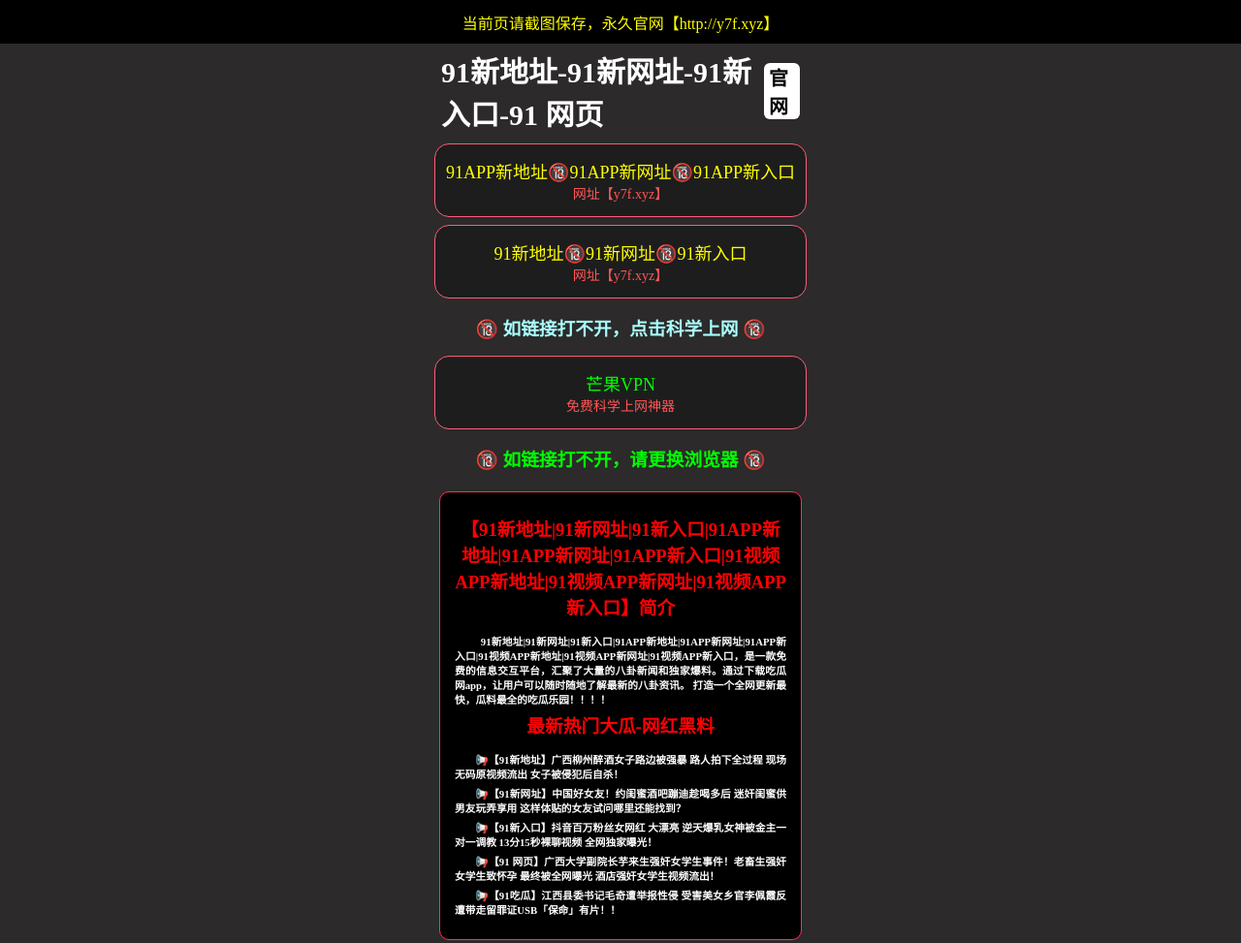
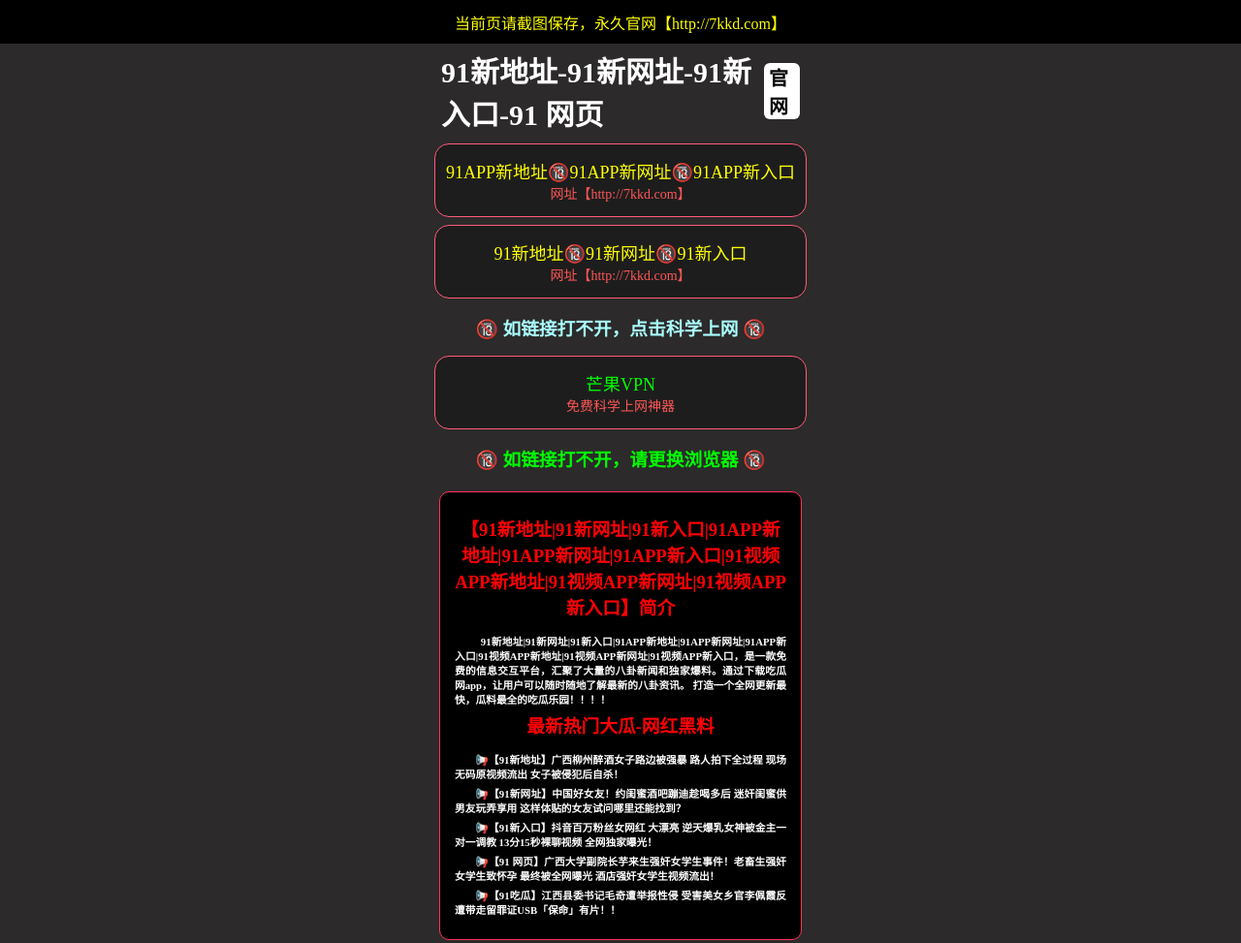
Before and after one commit to 91zf/91dx, a plain HTML site: page index.html in a window 1280 px wide. Shown: the top 973 px of the page at 97% size. Drawn offline with Linux system fonts and the light colour scheme.

```diff
--- a/index.html
+++ b/index.html
@@ -253,17 +253,17 @@
       </div>
 
 	  <div class="list" id="list-wrap" style="display: flex">
-		  <a href="http://y7f.xyz/">
+		  <a href="http://7kkd.com">
             <div class="text">
               <div class="btnTitle" style="color:yellow">91APP新地址🔞91APP新网址🔞91APP新入口</div>
-              <div class="btnLink">网址【y7f.xyz】</div>
+              <div class="btnLink">网址【http://7kkd.com】</div>
         </div>
 		</a>
 
 		<a href="http://y7f.xyz/">
 		<div class="text">
 		  <div class="btnTitle" style="color:yellow">91新地址🔞91新网址🔞91新入口</div>
-		  <div class="btnLink">网址【y7f.xyz】</div>
+		  <div class="btnLink">网址【http://7kkd.com】</div>
 		</div>
 		 </a>
 
@@ -328,11 +328,11 @@
            Copyright © 2020-2024
 		   </p>
 		   <p>Inc. All Rights Reserved
-            <a style="color: red;" href="http://y7f.xyz/">吃瓜黑料爆料网</a>
+            <a style="color: red;" href="http://7kkd.com">吃瓜黑料爆料网</a>
              </p>
         </div>
     </div>
-	    <div class="notify" >当前页请截图保存，永久官网【http://y7f.xyz】</div>
+	    <div class="notify" >当前页请截图保存，永久官网【http://7kkd.com】</div>
 	  </div>
 	</div>
   </body>
```
